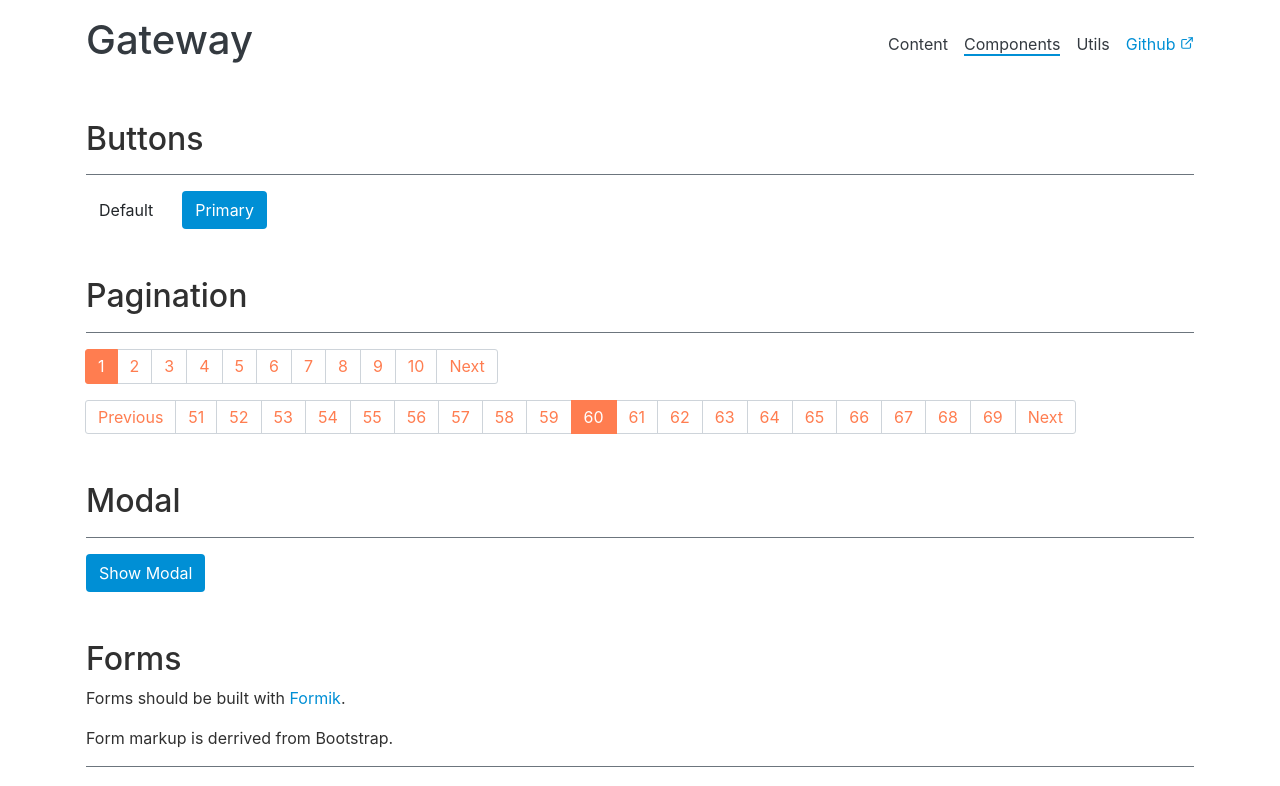
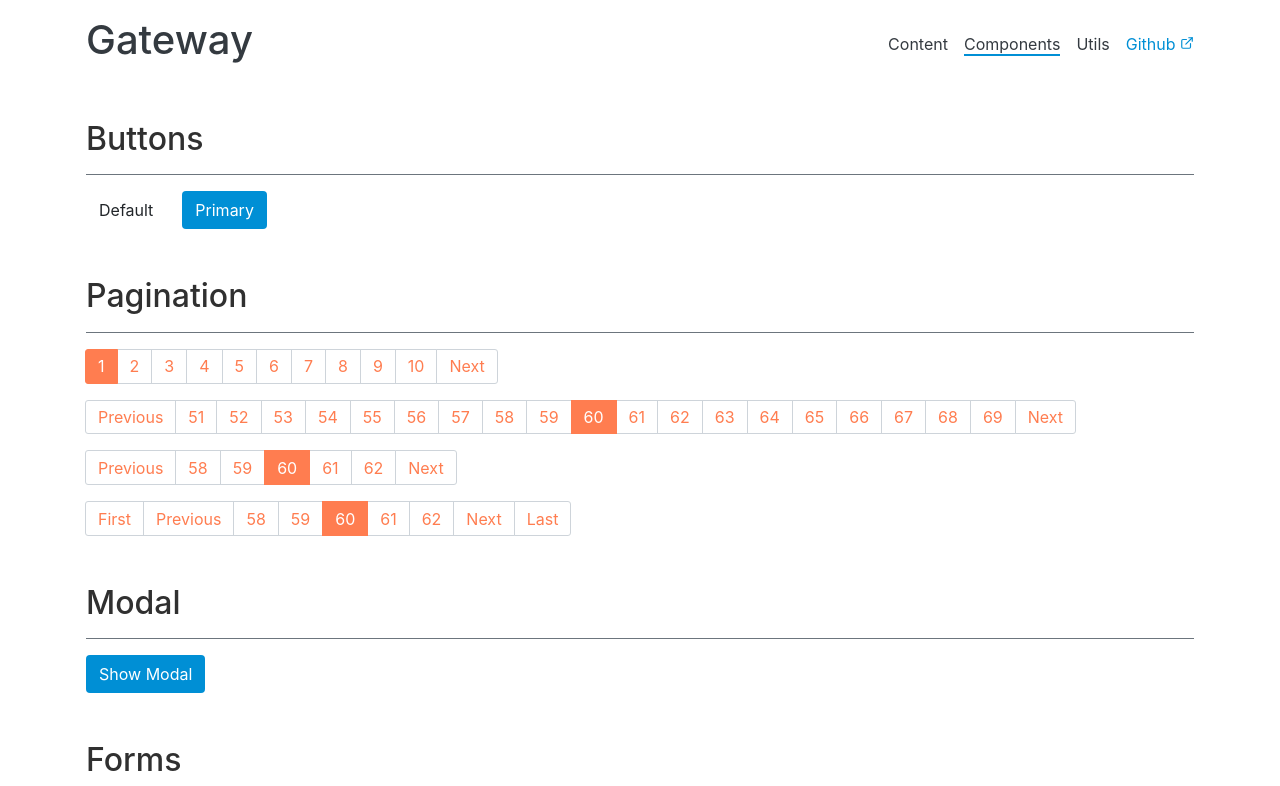
Before and after one commit to FindawayWorld/Solon, a React (Create React App) app: page /#/components in a window 1280 px wide. Shown: the top 786 px of the page. Built offline with nearby package versions, Linux system fonts and the light colour scheme.

Commit message:
Update Pagination - Limit number of pages to show - show/hide jump first/last links

```diff
--- a/src/components/Pagination.jsx
+++ b/src/components/Pagination.jsx
@@ -5,16 +5,19 @@ const Pagination = ({
     numPages = 1,
     currentPage = 1,
     perPage = 5,
+    pagesToShow = null,
+    showJumpFirst = false,
+    showJumpLast = false,
     pathName = '',
     className = ''
 }) => {
 
     const isFirst = currentPage === 1
     const isLast = currentPage === numPages
-    const prevPage = currentPage - 1 === 1 ? pathName : `${pathName}/${(currentPage - 1).toString()}`
+    const prevPage = currentPage - 1 === 1 ? pathName : `${pathName}/${(currentPage - 1).toString()}`;
     const nextPage = `${pathName}/${(currentPage + 1).toString()}`;
 
-    let half = Math.ceil(perPage / 2);
+    let half = Math.ceil((pagesToShow || perPage) / 2);
 
     let cp = currentPage;
 
@@ -28,9 +31,10 @@ const Pagination = ({
 
     return (
         <ul className={classnames('pagination', className)}>
-        {!isFirst &&
+        {!isFirst &&<>
+            {showJumpFirst && <li className="page-item"><a className="page-link" href={pathName}>First</a></li>}
             <li className="page-item"><a className="page-link" href={prevPage}>Previous</a></li>
-        }
+        </>}
         {allPages.slice(begin, end).map((i, p) => {
             let current = (i) === currentPage;
             return (
@@ -41,7 +45,10 @@ const Pagination = ({
                 </li>
             );
         })}
-        {!isLast && <li className="page-item"><a className="page-link" href={nextPage}>Next</a></li>}
+        {!isLast && <>
+            <li className="page-item"><a className="page-link" href={nextPage}>Next</a></li>
+            {showJumpLast && <li className="page-item"><a className="page-link" href={`${pathName}/${numPages}`}>Last</a></li>}
+        </>}
         </ul>
     );
 };
--- a/src/pages/Components.jsx
+++ b/src/pages/Components.jsx
@@ -37,6 +37,20 @@ const ComponentsPage = () => {
                     numPages={1000}
                     perPage={20}
                     currentPage={60}
+                />
+                <Pagination
+                    numPages={1000}
+                    perPage={20}
+                    currentPage={60}
+                    pagesToShow={5}
+                />
+                <Pagination
+                    numPages={1000}
+                    perPage={20}
+                    currentPage={60}
+                    pagesToShow={5}
+                    showJumpFirst
+                    showJumpLast
                 />
             </section>
 
```
